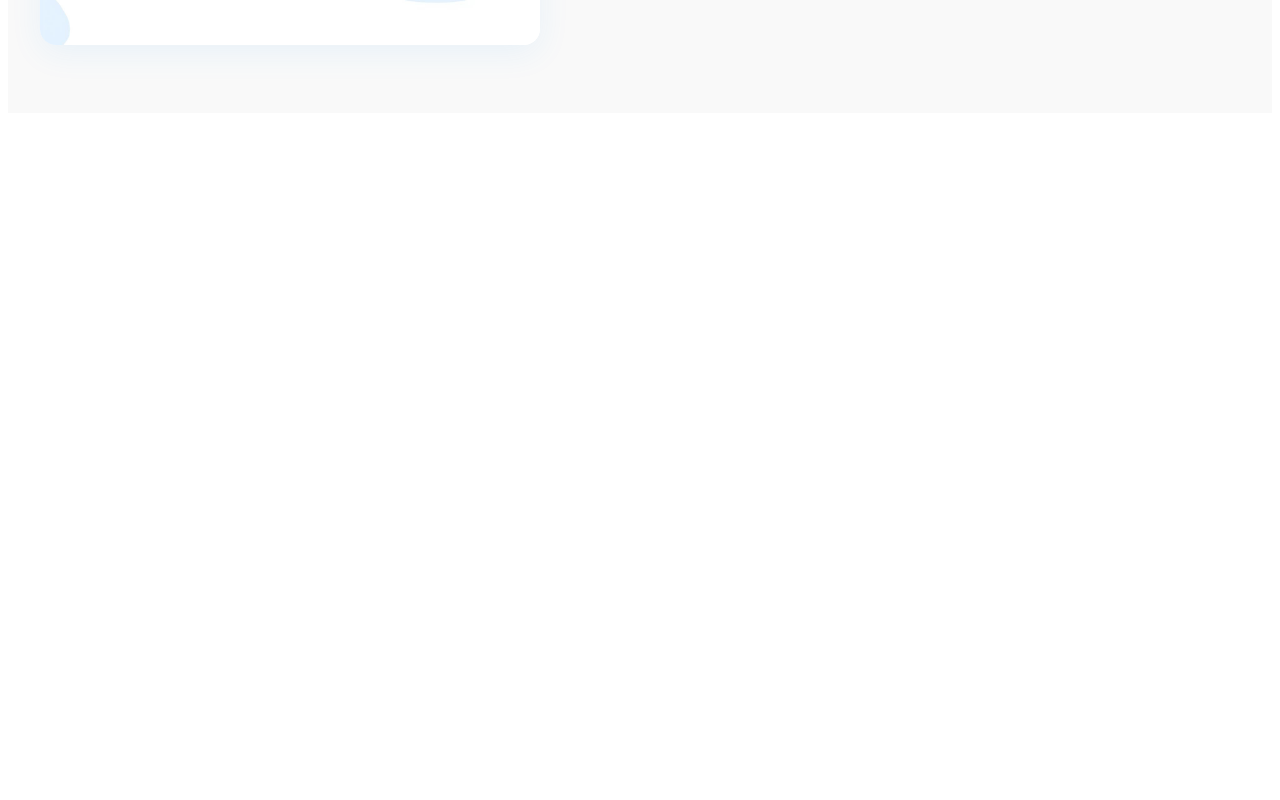
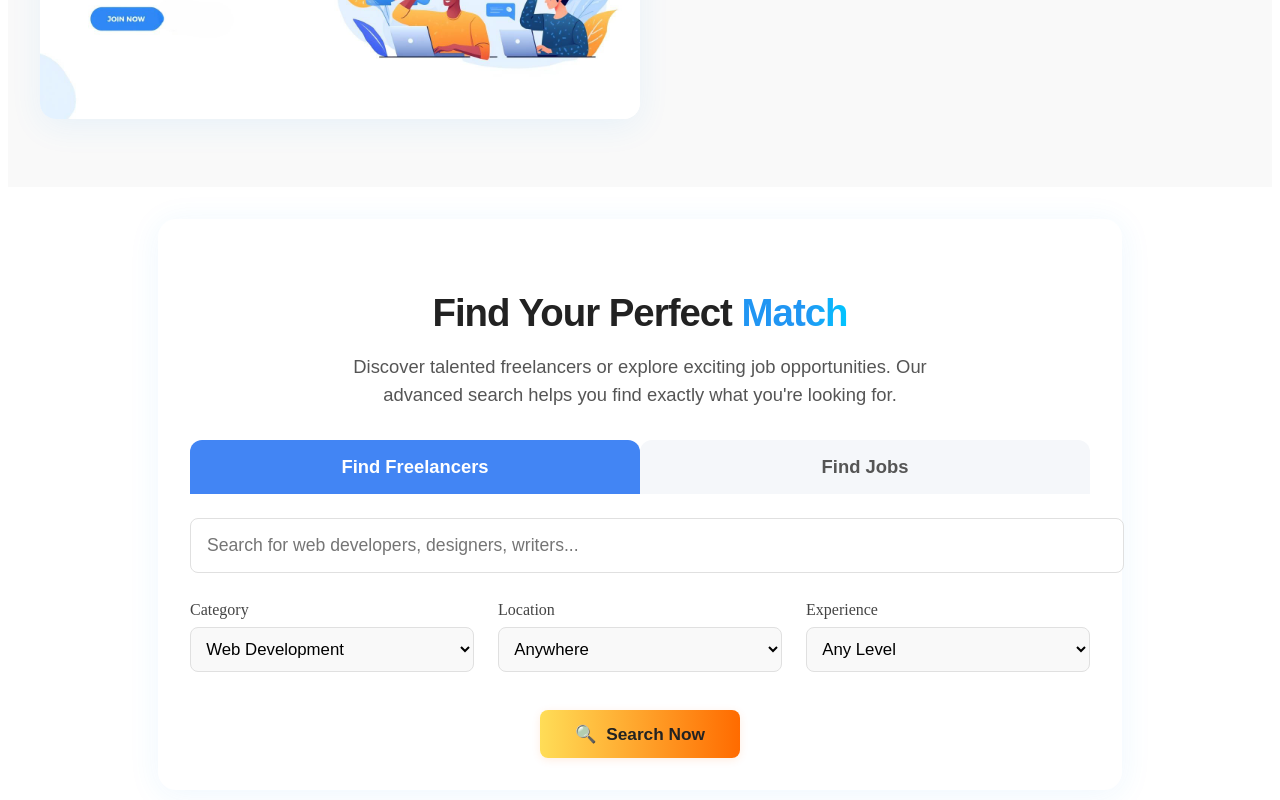
Before and after one commit to wallacetrixie/SolutionHub, a React (Vite) app in the folder Entry-point/Frontend/: page / in a window 1280 px wide. Shown: the part 708-1508 px from the top of the page. Before the commit the page ends 829 px from the top, so only its background shows below. Built offline with nearby package versions, Linux system fonts and the light colour scheme.

Commit message:
added search dropdown component

```diff
--- a/Entry-point/Frontend/src/App.jsx
+++ b/Entry-point/Frontend/src/App.jsx
@@ -1,12 +1,14 @@
 import React from "react";
 import Navbar from "./Components/LandingPage/Navbar.jsx";
 import HeroSection from "./Components/LandingPage/HeroSection.jsx";
+import SearchDropdown from "./Components/LandingPage/SearchDropdown.jsx";
 
 function App() {
   return (
     <div>
       <Navbar />
       <HeroSection />
+      <SearchDropdown />
 
     </div>
 
--- a/Entry-point/Frontend/src/Components/LandingPage/HeroSection.jsx
+++ b/Entry-point/Frontend/src/Components/LandingPage/HeroSection.jsx
@@ -17,6 +17,10 @@ const HeroSection = () => {
           <button className="cta-primary">Get Started</button>
           <button className="cta-secondary">Learn More</button>
         </div>
+        <div className="hero-button-info">
+          <span className="client-info">● For Clients: Hire Top Talent</span>
+          <span className="freelancer-info">● For Freelancers: Find Great Work</span>
+        </div>
       </div>
       <div className="hero-image">
         <img src={heroImage} alt="Freelancers collaborating" />
--- /dev/null
+++ b/Entry-point/Frontend/src/Components/LandingPage/SearchDropdown.jsx
@@ -0,0 +1,114 @@
+import React, { useState } from "react";
+import "../../styles/Search.css";
+
+const categories = [
+  "Web Development",
+  "Graphic Design",
+  "Content Writing",
+  "Digital Marketing",
+  "Mobile App Development",
+  "Data Analysis",
+  "UI/UX Design",
+];
+
+const locations = [
+  "Anywhere",
+  "Remote",
+  "United States",
+  "United Kingdom",
+  "India",
+  "Canada",
+  "Australia",
+];
+
+const experienceLevels = [
+  "Any Level",
+  "Entry Level",
+  "Intermediate",
+  "Expert",
+];
+
+function SearchDropdown() {
+  const [category, setCategory] = useState(categories[0]);
+  const [location, setLocation] = useState(locations[0]);
+  const [experience, setExperience] = useState(experienceLevels[0]);
+  const [search, setSearch] = useState("");
+
+  const handleSubmit = (e) => {
+    e.preventDefault();
+    // Handle search logic here
+    alert(
+      `Searching for: ${search}\nCategory: ${category}\nLocation: ${location}\nExperience: ${experience}`
+    );
+  };
+
+  return (
+    <div className="search-dropdown-container">
+      {/* Added heading and description */}
+      <div className="search-header">
+        <h2 className="search-title">
+          Find Your Perfect <span className="search-title-highlight">Match</span>
+        </h2>
+        <p className="search-description">
+          Discover talented freelancers or explore exciting job opportunities. Our advanced search helps you find exactly what you're looking for.
+        </p>
+      </div>
+      <div className="search-tabs">
+        <button className="tab active">Find Freelancers</button>
+        <button className="tab">Find Jobs</button>
+      </div>
+      <form className="search-form" onSubmit={handleSubmit}>
+        <input
+          type="text"
+          className="search-input"
+          placeholder="Search for web developers, designers, writers..."
+          value={search}
+          onChange={(e) => setSearch(e.target.value)}
+        />
+        <div className="dropdown-row">
+          <div className="dropdown-group">
+            <label>Category</label>
+            <select
+              value={category}
+              onChange={(e) => setCategory(e.target.value)}
+            >
+              {categories.map((cat) => (
+                <option key={cat}>{cat}</option>
+              ))}
+            </select>
+          </div>
+          <div className="dropdown-group">
+            <label>Location</label>
+            <select
+              value={location}
+              onChange={(e) => setLocation(e.target.value)}
+            >
+              {locations.map((loc) => (
+                <option key={loc}>{loc}</option>
+              ))}
+            </select>
+          </div>
+          <div className="dropdown-group">
+            <label>Experience</label>
+            <select
+              value={experience}
+              onChange={(e) => setExperience(e.target.value)}
+            >
+              {experienceLevels.map((exp) => (
+                <option key={exp}>{exp}</option>
+              ))}
+            </select>
+          </div>
+        </div>
+        <button type="submit" className="search-btn">
+          <span role="img" aria-label="search">
+            🔍
+          </span>{" "}
+          Search Now
+        </button>
+      </form>
+    </div>
+  );
+}
+
+export default SearchDropdown;
--- a/Entry-point/Frontend/src/styles/HeroSection.css
+++ b/Entry-point/Frontend/src/styles/HeroSection.css
@@ -112,11 +112,16 @@
 
 .hero-image {
   position: relative;
-  max-width: 500px;
+  max-width:600px;
   margin-top: 2rem;
   opacity: 0;
   animation: slideInRight 1s 0.4s ease-out forwards;
   transform: translateX(40px);
+}
+.hero-image img:hover {
+  box-shadow: 0 16px 48px rgba(33, 150, 243, 0.18);
+  transform: scale(1.06);
+  transition: transform 0.3s cubic-bezier(.25,.8,.25,1), box-shadow 0.3s;
 }
 
 @keyframes slideInRight {
@@ -182,6 +187,37 @@
   display: none;
 }
 
+.hero-button-info {
+  display: flex;
+  gap: 2rem;
+  margin-top: 0.5rem;
+  font-size: 1rem;
+  color: #444;
+  font-family: poppins, sans-serif;
+  align-items: center;
+  flex-wrap: wrap;
+}
+
+.client-info {
+  color: #007bff;
+  font-weight: 500;
+}
+
+.freelancer-info {
+  color: #555454;
+  font-weight: 500;
+}
+
+/* Responsive: stack on small screens */
+@media (max-width: 600px) {
+  .hero-button-info {
+    flex-direction: column;
+    gap: 0.3rem;
+    align-items: flex-start;
+    font-size: 0.98rem;
+  }
+}
+
 /* Responsive tweaks */
 @media (max-width: 900px) {
   .hero {
--- /dev/null
+++ b/Entry-point/Frontend/src/styles/Search.css
@@ -0,0 +1,158 @@
+.search-dropdown-container {
+  background: #fff;
+  border-radius: 18px;
+  box-shadow: 0 4px 32px rgba(33, 150, 243, 0.08);
+  padding: 2.5rem 2rem 2rem 2rem;
+  max-width: 900px;
+  margin: 2rem auto;
+}
+
+.search-tabs {
+  display: flex;
+  justify-content: center;
+  margin-bottom: 1.5rem;
+}
+
+.tab {
+  flex: 1;
+  padding: 1rem 0;
+  font-size: 1.15rem;
+  font-weight: 600;
+  background: #f5f7fa;
+  border: none;
+  border-radius: 12px 12px 0 0;
+  color: #555;
+  cursor: pointer;
+  transition: background 0.2s, color 0.2s;
+}
+
+.tab.active {
+  background: #4285f4;
+  color: #fff;
+}
+
+.search-form {
+  display: flex;
+  flex-direction: column;
+  gap: 1.2rem;
+}
+
+.search-input {
+  width: 100%;
+  padding: 1rem;
+  font-size: 1.1rem;
+  border-radius: 8px;
+  border: 1px solid #e0e0e0;
+  margin-bottom: 0.5rem;
+  outline: none;
+  transition: border 0.2s;
+}
+
+.search-input:focus {
+  border: 1.5px solid #2196f3;
+}
+
+.dropdown-row {
+  display: flex;
+  gap: 1.5rem;
+  justify-content: space-between;
+  flex-wrap: wrap;
+}
+
+.dropdown-group {
+  display: flex;
+  flex-direction: column;
+  flex: 1;
+  min-width: 160px;
+}
+
+.dropdown-group label {
+  font-size: 1rem;
+  color: #444;
+  margin-bottom: 0.5rem;
+  font-weight: 500;
+}
+
+.dropdown-group select {
+  padding: 0.7rem;
+  border-radius: 8px;
+  border: 1px solid #e0e0e0;
+  font-size: 1.05rem;
+  outline: none;
+  transition: border 0.2s;
+  background: #f9f9f9;
+}
+
+.dropdown-group select:focus {
+  border: 1.5px solid #2196f3;
+}
+
+.search-btn {
+  background: linear-gradient(90deg, #ffdd57 0%, #ff6b00 100%);
+  color: #222;
+  border: none;
+  padding: 0.85rem 2.2rem;
+  font-size: 1.08rem;
+  cursor: pointer;
+  border-radius: 8px;
+  font-weight: 600;
+  box-shadow: 0 2px 8px rgba(255, 107, 0, 0.12);
+  margin-top: 1.2rem;
+  align-self: center;
+  transition: background 0.3s, box-shadow 0.3s, transform 0.2s;
+  display: flex;
+  align-items: center;
+  gap: 0.6rem;
+}
+
+.search-btn:hover {
+  background: linear-gradient(90deg, #ff6b00 0%, #ffdd57 100%);
+  box-shadow: 0 4px 16px rgba(255, 107, 0, 0.18);
+  transform: translateY(-2px) scale(1.04);
+}
+
+.search-header {
+  text-align: center;
+  margin-bottom: 2rem;
+  padding: 0 1rem;
+}
+
+.search-title {
+  font-size: 2.4rem;
+  font-weight: 700;
+  font-family: 'Poppins', sans-serif;
+  color: #222;
+  margin-bottom: 0.7rem;
+  letter-spacing: -1px;
+}
+
+.search-title-highlight {
+  color: #2196f3;
+  background: linear-gradient(90deg, #2196f3 60%, #00c6ff 100%);
+  -webkit-background-clip: text;
+  -webkit-text-fill-color: transparent;
+  background-clip: text;
+  text-fill-color: transparent;
+}
+
+.search-description {
+  font-size: 1.15rem;
+  color: #555;
+  font-family: 'Poppins', sans-serif;
+  margin-bottom: 0;
+  max-width: 600px;
+  margin-left: auto;
+  margin-right: auto;
+  line-height: 1.5;
+}
+
+/* Responsive */
+@media (max-width: 700px) {
+  .dropdown-row {
+    flex-direction: column;
+    gap: 1rem;
+  }
+  .search-dropdown-container {
+    padding: 1.2rem 0.7rem 1.2rem 0.7rem;
+  }
+}
```
Also changed, not shown: Entry-point/Frontend/src/Components/SearchDropdown.js (added).
